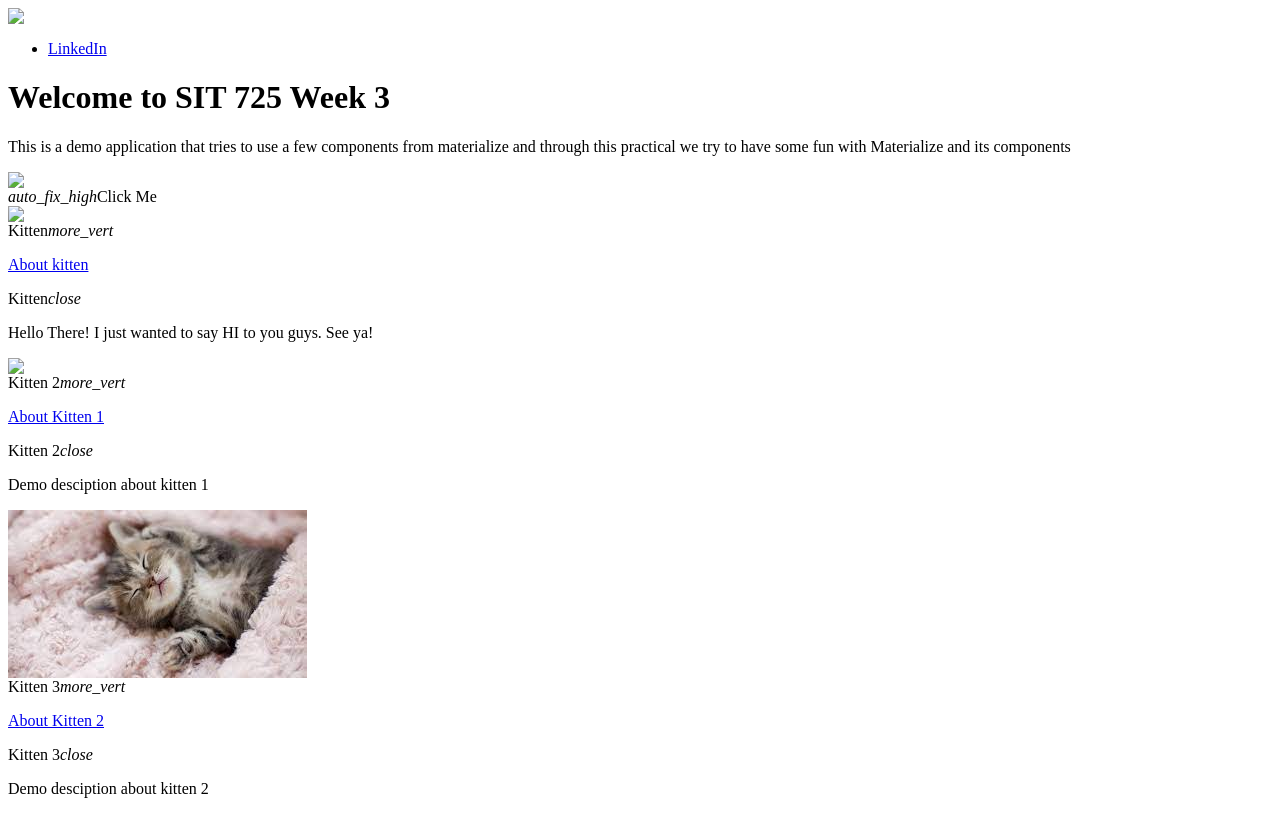
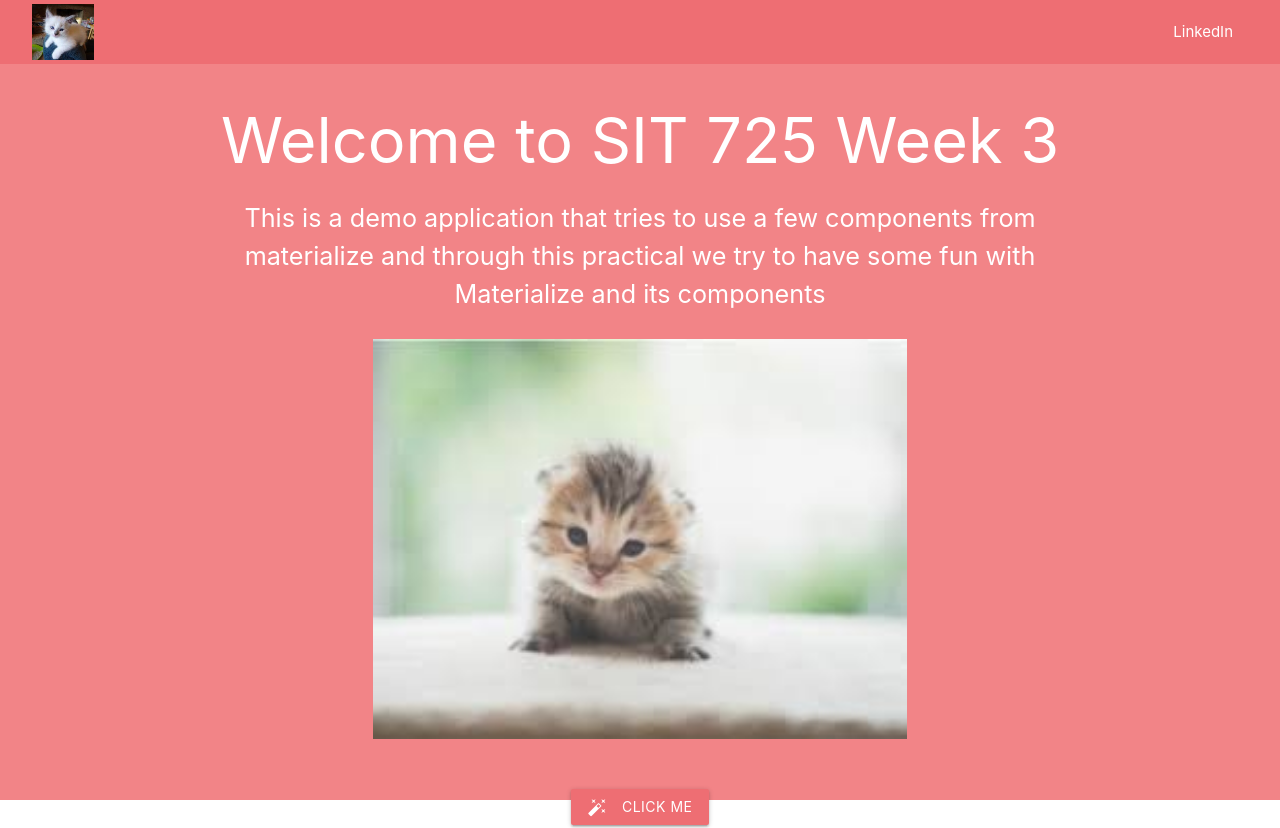
Before and after one commit to abatool-abatool/Practical-Four-Second, a website: page public/index.html in a window 1280 px wide. Shown: the top 828 px of the page. Drawn offline with nearby package versions, Linux system fonts and the light colour scheme; files whose address does not match are found by name.

Commit message:
prac 3 updates...

```diff
--- a/public/css/styles.css
+++ b/public/css/styles.css
@@ -0,0 +1,21 @@
+.navbar-size {
+    width: 95%;
+    margin: 0 auto;
+}
+.user-image-size {
+    height: 56px;
+    margin: 4px 0;
+}
+.main-body {
+    background-color: #F28487;
+    color: white;
+    height: calc(100vh - 64px);
+}
+.materialboxed-image {
+    margin: 0 auto;
+    height: 400px;
+}
+.click-me-button {
+    background-color: #EE6E73;
+    margin-top: 50px;
+}
--- a/public/index.html
+++ b/public/index.html
@@ -1,3 +1,27 @@
+<!doctype html>
+
+<html lang="en">
+<head>
+  <meta charset="utf-8">
+  <meta name="viewport" content="width=device-width, initial-scale=1">
+
+  <title>SIT 725 Prac 3</title>
+  <meta name="description" content="basic template for SIT 725 Prac 3">
+  <meta name="author" content="SitePoint">
+
+  <meta property="og:title" content="SIT 725 Prac 3">
+  <meta property="og:type" content="website">
+  <meta property="og:description" content="basic template for SIT 725 Prac 3">
+
+  <!-- Compiled and minified CSS -->
+  <link rel="stylesheet" href="https://cdnjs.cloudflare.com/ajax/libs/materialize/1.0.0/css/materialize.min.css">
+
+  <link href="https://fonts.googleapis.com/icon?family=Material+Icons" rel="stylesheet">
+
+  <!-- Custom Style Sheet-->
+  <link rel="stylesheet" href="css/styles.css">
+
+</head>
 <body>
   <nav>
       <div class="nav-wrapper navbar-size">
@@ -15,7 +39,7 @@
           <p class="flow-text">This is a demo application that tries to use a few components from materialize and through this practical we try to have some fun with Materialize and its components</p>
         </div>
         <div class="col s12 center-align">
-          <img class="materialboxed materialboxed-image" src="images/kitten1.jpg">
+          <img class="materialboxed materialboxed-image" src="images/livedemo.jpg">
         </div>
         <div class="col s12 center-align">
           <a class="waves-effect waves-light btn click-me-button" id="clickMeButton"><i class="material-icons left">auto_fix_high</i>Click Me</a>
@@ -45,3 +69,5 @@
 <script src="https://cdnjs.cloudflare.com/ajax/libs/materialize/1.0.0/js/materialize.min.js"></script>
 <script src="js/scripts.js"></script>
 </body>
+
+</html>
--- a/public/js/scripts.js
+++ b/public/js/scripts.js
@@ -30,6 +30,8 @@ const addCards = (items) => {
     });
 }
 
+
+
 $(document).ready(function(){
     $('.materialboxed').materialbox();
     $('#clickMeButton').click(()=>{
```
Also changed, not shown: public/images/kitten1.jpg (renamed from public/kitten1.jpg), public/images/kitten2.jpg (renamed from public/kitten2.jpg), public/images/livedemo.jpg (renamed from public/livedemo.jpg), 1 other file.
